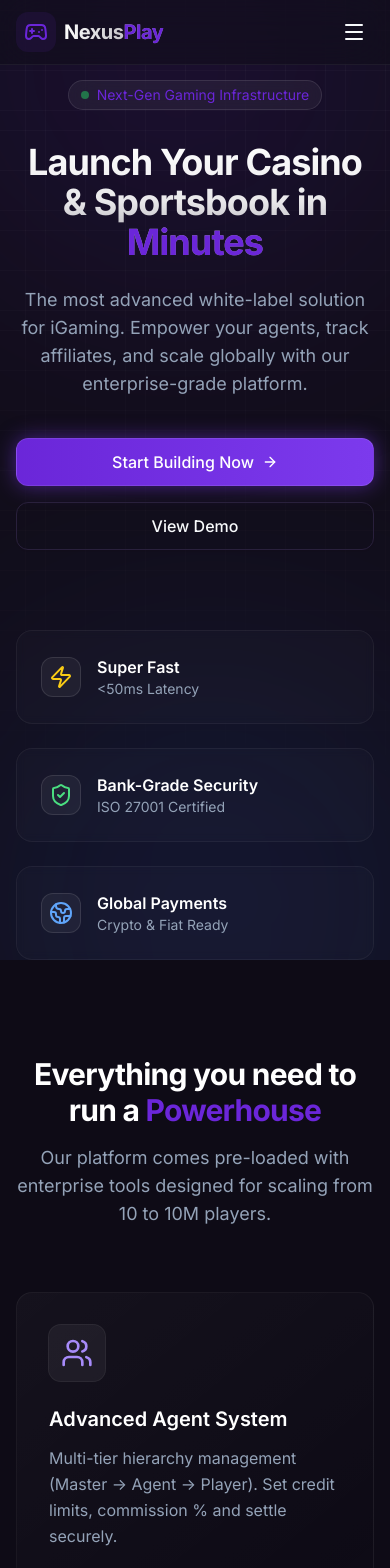
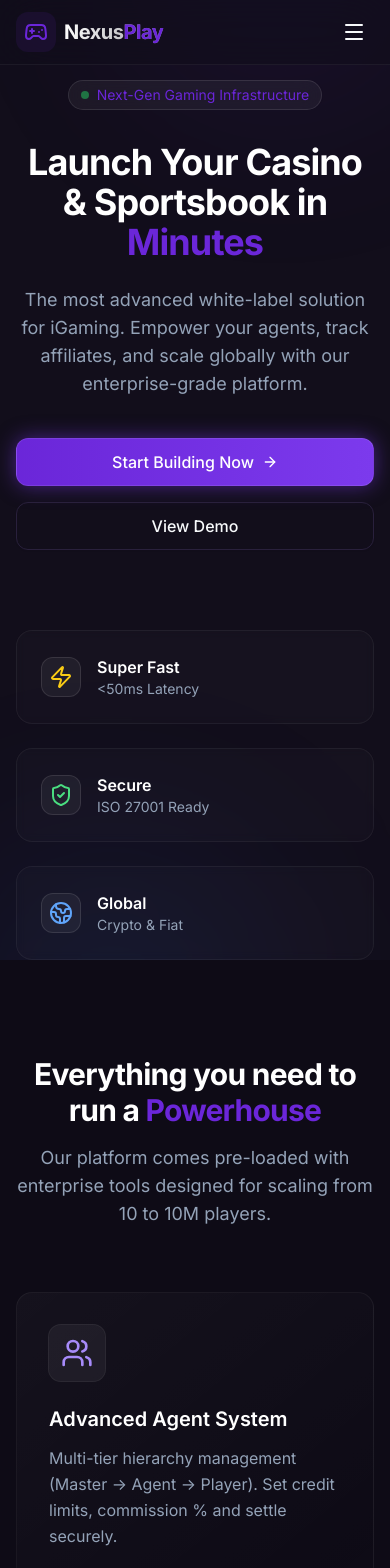
Before and after one commit to Karamkottish/GamingFullstack, a Next.js app in the folder frontend/: page / in a window 390 px wide. Shown: the top 1568 px of the page. Built offline with nearby package versions, Linux system fonts and the light colour scheme.

Commit message:
finsihed landing page

```diff
--- a/frontend/src/components/ui/Button.tsx
+++ b/frontend/src/components/ui/Button.tsx
@@ -15,10 +15,10 @@
                 ref={ref}
                 disabled={isLoading || props.disabled}
                 className={cn(
-                    "inline-flex items-center justify-center rounded-lg text-sm font-medium transition-all focus-visible:outline-none focus-visible:ring-1 focus-visible:ring-ring disabled:pointer-events-none disabled:opacity-50 active:scale-95",
+                    "inline-flex items-center justify-center rounded-lg text-sm font-medium transition-all focus-visible:outline-none focus-visible:ring-2 focus-visible:ring-ring focus-visible:ring-offset-2 focus-visible:ring-offset-background disabled:pointer-events-none disabled:opacity-50 active:scale-95",
 
                     // Variants
-                    variant === "default" && "bg-primary text-primary-foreground shadow hover:bg-primary/90 hover:shadow-[0_0_20px_rgba(124,58,237,0.5)]",
+                    variant === "default" && "bg-primary text-primary-foreground shadow hover:bg-primary/90 hover:shadow-[0_0_20px_rgba(124,58,237,0.4)]",
                     variant === "destructive" && "bg-destructive text-destructive-foreground shadow-sm hover:bg-destructive/90",
                     variant === "outline" && "border border-input bg-transparent shadow-sm hover:bg-accent hover:text-accent-foreground",
                     variant === "secondary" && "bg-secondary text-secondary-foreground shadow-sm hover:bg-secondary/80",
--- a/frontend/src/features/landing/HeroSection.tsx
+++ b/frontend/src/features/landing/HeroSection.tsx
@@ -7,51 +7,33 @@
     return (
         <section className="relative min-h-screen flex items-center justify-center overflow-hidden pt-20">
 
-            {/* Background Ambience */}
-            <div className="absolute inset-0 w-full h-full bg-background">
-                <div className="absolute top-[-20%] right-[-10%] w-[500px] h-[500px] rounded-full bg-primary/20 blur-[120px] animate-pulse" />
-                <div className="absolute bottom-[-20%] left-[-10%] w-[500px] h-[500px] rounded-full bg-blue-600/10 blur-[120px]" />
-                <div className="absolute inset-0 bg-[url('/grid.svg')] bg-center [mask-image:linear-gradient(180deg,white,rgba(255,255,255,0))]" />
+            {/* Background Ambience - Optimized with GPU Acceleration */}
+            <div className="absolute inset-0 w-full h-full bg-background pointer-events-none">
+                <div className="absolute top-[-20%] right-[-10%] w-[300px] md:w-[500px] h-[300px] md:h-[500px] rounded-full bg-primary/20 blur-[100px] animate-pulse transform-gpu" />
+                <div className="absolute bottom-[-20%] left-[-10%] w-[300px] md:w-[500px] h-[300px] md:h-[500px] rounded-full bg-blue-600/10 blur-[100px] transform-gpu" />
+                <div className="absolute inset-0 bg-[url('/grid.svg')] bg-center opacity-20 [mask-image:linear-gradient(180deg,white,rgba(255,255,255,0))]" />
             </div>
 
             <div className="container relative z-10 px-4 md:px-6 flex flex-col items-center text-center">
 
-                <motion.div
-                    initial={{ opacity: 0, y: 20 }}
-                    animate={{ opacity: 1, y: 0 }}
-                    transition={{ duration: 0.5 }}
-                    className="inline-flex items-center gap-2 rounded-full border border-white/10 bg-white/5 px-3 py-1 text-sm text-primary mb-8 hover:bg-white/10 transition-colors cursor-default backdrop-blur-md"
-                >
+                {/* LCP: First Paint Content (No Framer Motion blocking) */}
+                <div className="inline-flex items-center gap-2 rounded-full border border-white/10 bg-white/5 px-3 py-1 text-sm text-primary mb-8 hover:bg-white/10 transition-colors cursor-default backdrop-blur-md animate-fade-in-up opacity-0">
                     <span className="flex h-2 w-2 rounded-full bg-green-500 animate-pulse"></span>
                     Next-Gen Gaming Infrastructure
-                </motion.div>
+                </div>
 
-                <motion.h1
-                    initial={{ opacity: 0, y: 20 }}
-                    animate={{ opacity: 1, y: 0 }}
-                    transition={{ duration: 0.5, delay: 0.1 }}
-                    className="text-4xl md:text-7xl font-bold tracking-tight bg-clip-text text-transparent bg-gradient-to-b from-white via-white/90 to-white/50 mb-6 max-w-4xl"
-                >
-                    Launch Your Casino & Sportsbook in <span className="text-primary">Minutes</span>
-                </motion.h1>
+                <h1 className="text-4xl md:text-7xl font-bold tracking-tight text-white mb-6 max-w-4xl animate-fade-in-up-delay-1 opacity-0">
+                    Launch Your Casino & <br className="hidden md:block" />
+                    Sportsbook in <span className="bg-clip-text text-transparent bg-gradient-to-r from-primary to-accent">Minutes</span>
+                </h1>
 
-                <motion.p
-                    initial={{ opacity: 0, y: 20 }}
-                    animate={{ opacity: 1, y: 0 }}
-                    transition={{ duration: 0.5, delay: 0.2 }}
-                    className="text-lg md:text-xl text-muted-foreground max-w-2xl mb-10"
-                >
+                <p className="text-lg md:text-xl text-muted-foreground max-w-2xl mb-10 animate-fade-in-up-delay-2 opacity-0">
                     The most advanced white-label solution for iGaming.
                     Empower your agents, track affiliates, and scale globally with our
                     enterprise-grade platform.
-                </motion.p>
+                </p>
 
-                <motion.div
-                    initial={{ opacity: 0, y: 20 }}
-                    animate={{ opacity: 1, y: 0 }}
-                    transition={{ duration: 0.5, delay: 0.3 }}
-                    className="flex flex-col sm:flex-row gap-4 w-full sm:w-auto"
-                >
+                <div className="flex flex-col sm:flex-row gap-4 w-full sm:w-auto animate-fade-in-up-delay-2 opacity-0">
                     <Button variant="glow" size="lg" className="group">
                         Start Building Now
                         <ArrowRight className="ml-2 h-4 w-4 group-hover:translate-x-1 transition-transform" />
@@ -59,9 +41,9 @@
                     <Button variant="outline" size="lg">
                         View Demo
                     </Button>
-                </motion.div>
+                </div>
 
-                {/* Floating Stats / Cards */}
+                {/* Floating Stats / Cards - Can stay Framer Motion as they are below fold/secondary */}
                 <div className="mt-20 w-full max-w-5xl grid grid-cols-1 md:grid-cols-3 gap-6">
                     <StatsCard
                         icon={<Zap className="text-yellow-400" />}
@@ -71,14 +53,14 @@
                     />
                     <StatsCard
                         icon={<ShieldCheck className="text-green-400" />}
-                        title="Bank-Grade Security"
-                        desc="ISO 27001 Certified"
+                        title="Secure"
+                        desc="ISO 27001 Ready"
                         delay={0.5}
                     />
                     <StatsCard
                         icon={<Globe2 className="text-blue-400" />}
-                        title="Global Payments"
-                        desc="Crypto & Fiat Ready"
+                        title="Global"
+                        desc="Crypto & Fiat"
                         delay={0.6}
                     />
                 </div>
@@ -91,11 +73,12 @@
     return (
         <motion.div
             initial={{ opacity: 0, y: 20 }}
-            animate={{ opacity: 1, y: 0 }}
+            whileInView={{ opacity: 1, y: 0 }}
+            viewport={{ once: true, margin: "-100px" }}
             transition={{ duration: 0.5, delay }}
             className="p-6 rounded-2xl border border-white/5 bg-white/[0.02] backdrop-blur-sm hover:bg-white/[0.04] transition-colors flex items-center gap-4"
         >
-            <div className="h-10 w-10 rounded-lg bg-white/5 flex items-center justify-center border border-white/10">
+            <div className="h-10 w-10 rounded-lg bg-white/5 flex items-center justify-center border border-white/10 shrink-0">
                 {icon}
             </div>
             <div className="text-left">
--- a/frontend/tailwind.config.ts
+++ b/frontend/tailwind.config.ts
@@ -57,6 +57,16 @@
                 md: "calc(var(--radius) - 2px)",
                 sm: "calc(var(--radius) - 4px)",
             },
+            animation: {
+                "accordion-down": "accordion-down 0.2s ease-out",
+                "accordion-up": "accordion-up 0.2s ease-out",
+                float: "float 6s ease-in-out infinite",
+                pulse: "pulse 4s cubic-bezier(0.4, 0, 0.6, 1) infinite",
+                "spin-slow": "spin 3s linear infinite",
+                "fade-in-up": "fade-in-up 0.8s ease-out forwards",
+                "fade-in-up-delay-1": "fade-in-up 0.8s ease-out 0.2s forwards",
+                "fade-in-up-delay-2": "fade-in-up 0.8s ease-out 0.4s forwards",
+            },
             keyframes: {
                 "accordion-down": {
                     from: { height: "0" },
@@ -73,14 +83,11 @@
                 pulse: {
                     "0%, 100%": { opacity: "1" },
                     "50%": { opacity: "0.5" },
+                },
+                "fade-in-up": {
+                    "0%": { opacity: "0", transform: "translateY(20px)" },
+                    "100%": { opacity: "1", transform: "translateY(0)" },
                 }
-            },
-            animation: {
-                "accordion-down": "accordion-down 0.2s ease-out",
-                "accordion-up": "accordion-up 0.2s ease-out",
-                float: "float 6s ease-in-out infinite",
-                pulse: "pulse 4s cubic-bezier(0.4, 0, 0.6, 1) infinite",
-                "spin-slow": "spin 3s linear infinite",
             },
         },
     },
```
